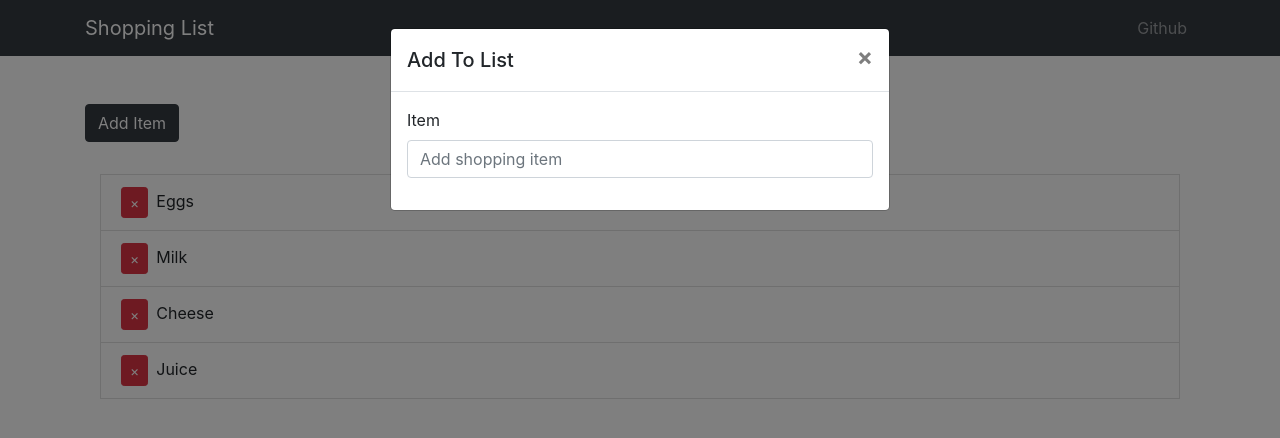
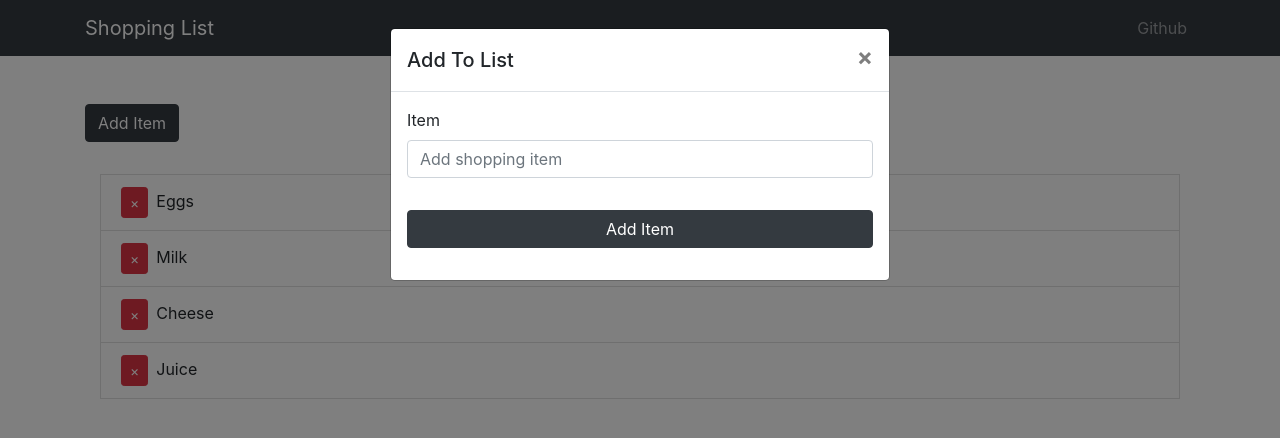
Before and after one commit to caseycling/MERN-Stack, a React (Create React App) app in the folder client/: page / in a window 1280 px wide. Both pictures are taken after a click on the button "Add Item". Shown: the top 438 px of the page. Built offline with nearby package versions, Linux system fonts and the light colour scheme.

Commit message:
Succesfully implemented addItem functionality

```diff
--- a/client/src/components/itemModal.js
+++ b/client/src/components/itemModal.js
@@ -11,6 +11,7 @@ import {
 } from 'reactstrap';
 import { connect } from 'react-redux';
 import { addItem } from '../actions/itemActions';
+import uuid from 'uuid';
 
 class ItemModal extends Component {
 	state = {
@@ -26,6 +27,21 @@ class ItemModal extends Component {
 
 	onChange = e => {
 		this.setState({ [e.target.name]: e.target.value });
+	}
+
+	onSubmit = e => {
+		e.preventDefault();
+
+		const newItem = {
+			id: uuid(),
+			name: this.state.name
+		}
+
+		//Add item with addItem action
+		this.props.addItem(newItem);
+
+		//Close modal
+		this.toggle();
 	}
 
 	render() {
@@ -53,6 +69,12 @@ class ItemModal extends Component {
 									placeholder="Add shopping item"
 									onChange={this.onChange}
 								/>
+								<Button
+									color="dark"
+									style={{ marginTop: '2rem' }}
+									block
+								>Add Item
+								</Button>
 							</FormGroup>
 						</Form>
 					</ModalBody>
@@ -62,4 +84,8 @@ class ItemModal extends Component {
 	}
 }
 
-export default connect()(ItemModal);
+const mapStateToProps = state => ({
+	item: state.item
+})
+
+export default connect(mapStateToProps, { addItem })(ItemModal);
```
